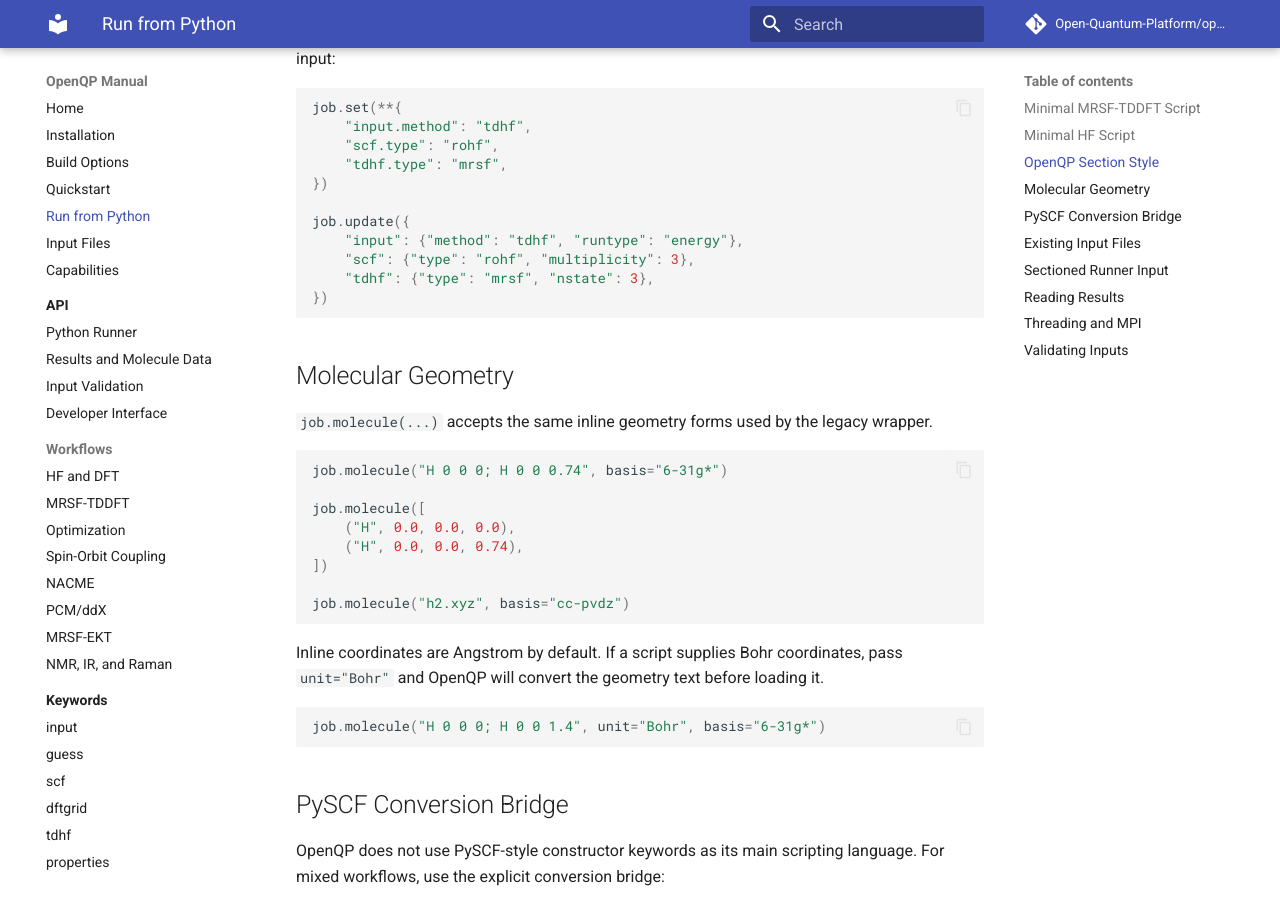
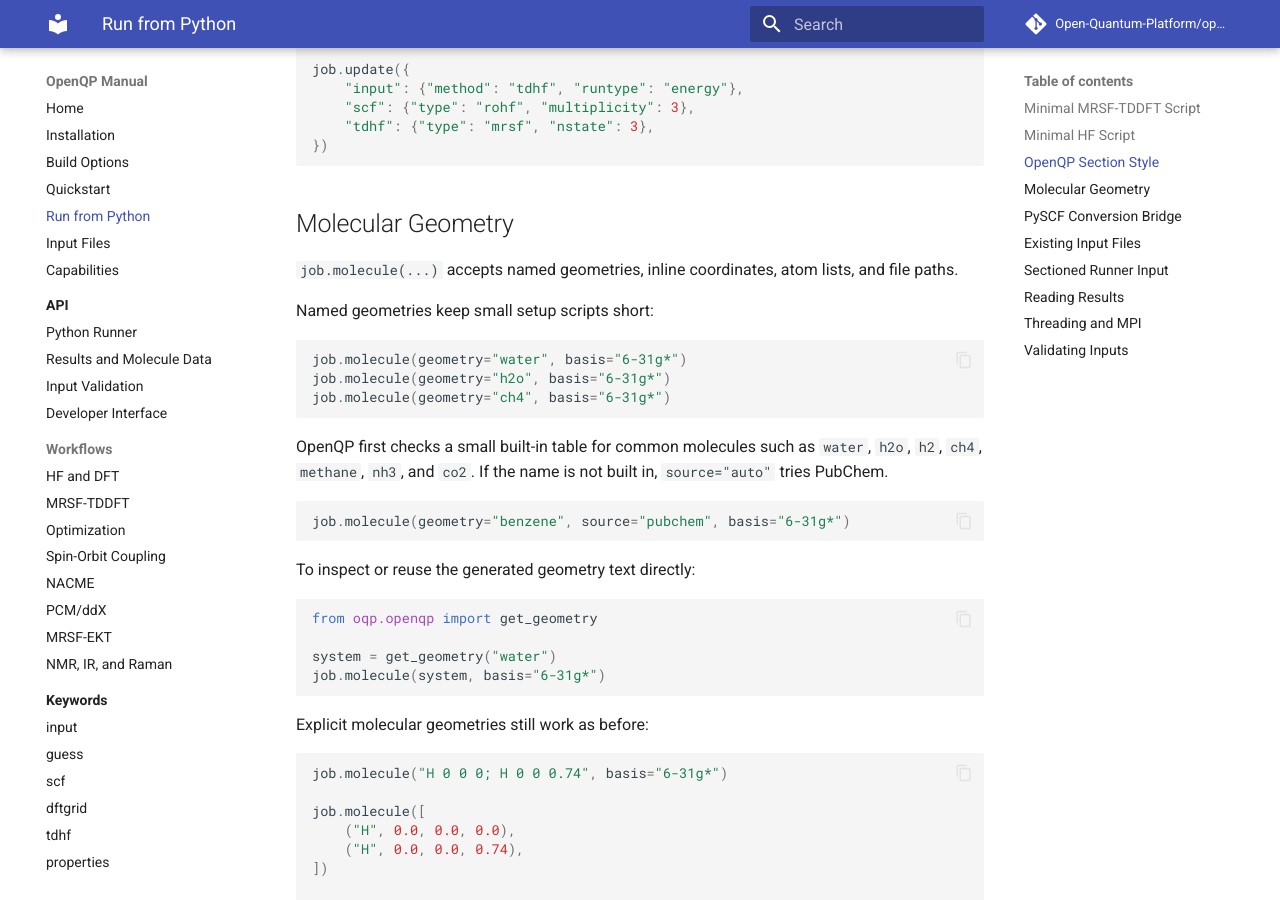
Before and after one commit to Open-Quantum-Platform/openqp-docs, an MkDocs documentation site: the page built from docs/python-scripting.md, in a window 1280 px wide and 900 px high, scrolled down 2285 px. Built offline with MkDocs 1.6.1 and Material for MkDocs 9.7.7, drawn with Linux system fonts in a browser that asks for light colours; comment, search, counter and statistics services are not loaded; some of the changed text lies outside the part shown.

Commit message:
Document named geometry setup

````diff
--- a/docs/python-scripting.md
+++ b/docs/python-scripting.md
@@ -18,15 +18,7 @@
 
 job = OpenQP("h2o_mrsf", silent=1)
 
-job.molecule(
-    """
-O   0.000000000   0.000000000  -0.041061554
-H  -0.533194329   0.533194329  -0.614469223
-H   0.533194329  -0.533194329  -0.614469223
-""",
-    basis="6-31g*",
-    charge=0,
-)
+job.molecule(geometry="water", basis="6-31g*", charge=0)
 job.mrsf(nstate=3)
 
 mol = job.run()
@@ -129,8 +121,35 @@
 
 ## Molecular Geometry
 
-`job.molecule(...)` accepts the same inline geometry forms used by the legacy
-wrapper.
+`job.molecule(...)` accepts named geometries, inline coordinates, atom lists,
+and file paths.
+
+Named geometries keep small setup scripts short:
+
+```python
+job.molecule(geometry="water", basis="6-31g*")
+job.molecule(geometry="h2o", basis="6-31g*")
+job.molecule(geometry="ch4", basis="6-31g*")
+```
+
+OpenQP first checks a small built-in table for common molecules such as `water`,
+`h2o`, `h2`, `ch4`, `methane`, `nh3`, and `co2`. If the name is not built in,
+`source="auto"` tries PubChem.
+
+```python
+job.molecule(geometry="benzene", source="pubchem", basis="6-31g*")
+```
+
+To inspect or reuse the generated geometry text directly:
+
+```python
+from oqp.openqp import get_geometry
+
+system = get_geometry("water")
+job.molecule(system, basis="6-31g*")
+```
+
+Explicit molecular geometries still work as before:
 
 ```python
 job.molecule("H 0 0 0; H 0 0 0.74", basis="6-31g*")
````
Also changed, not shown: docs/api/python-runner.md (+9 -10 lines).
